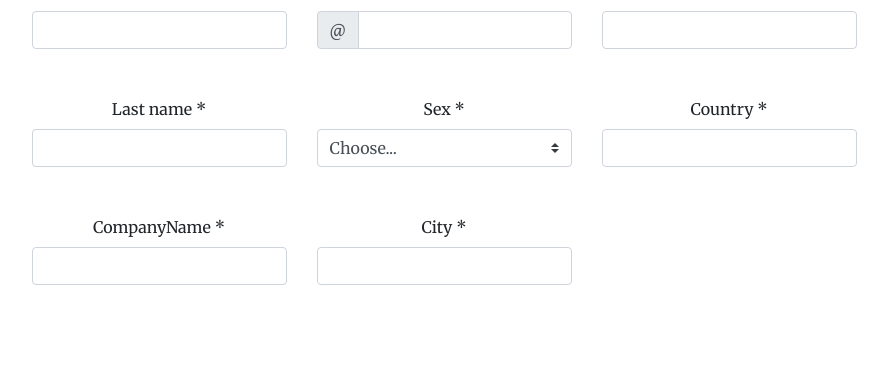
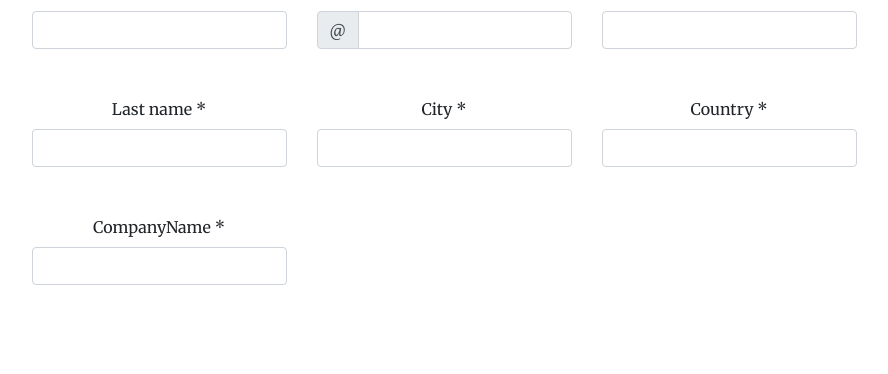
Before and after one commit to raj333921/employeeweb, a Spring Boot app: page /signup.html in a window 1280 px wide. Shown: the part 342-716 px from the top of the page, without its empty margins (196-1084 px from the left). Run offline with Spring Boot 4, Linux system fonts and the light colour scheme.

Commit message:
Added html content

```diff
--- a/src/main/resources/static/signup.html
+++ b/src/main/resources/static/signup.html
@@ -83,16 +83,6 @@ div.col-md-4{
                         </div>
                 </div>
                     <div class="mt-5">
-                        <label for="validationDefault04">Sex *</label>
-                        <select class="custom-select" id="validationDefault04" required>
-                            <option selected disabled value="">Choose...</option>
-                            <option>Male</option>
-                            <option>Female</option>
-                            <option>Others</option>
-                        </select>
-                    </div>
-
-                    <div class="mt-5">
 
                             <label for="validationDefault03">City *</label>
                             <input type="text" class="form-control" id="validationDefault03" required>
```
